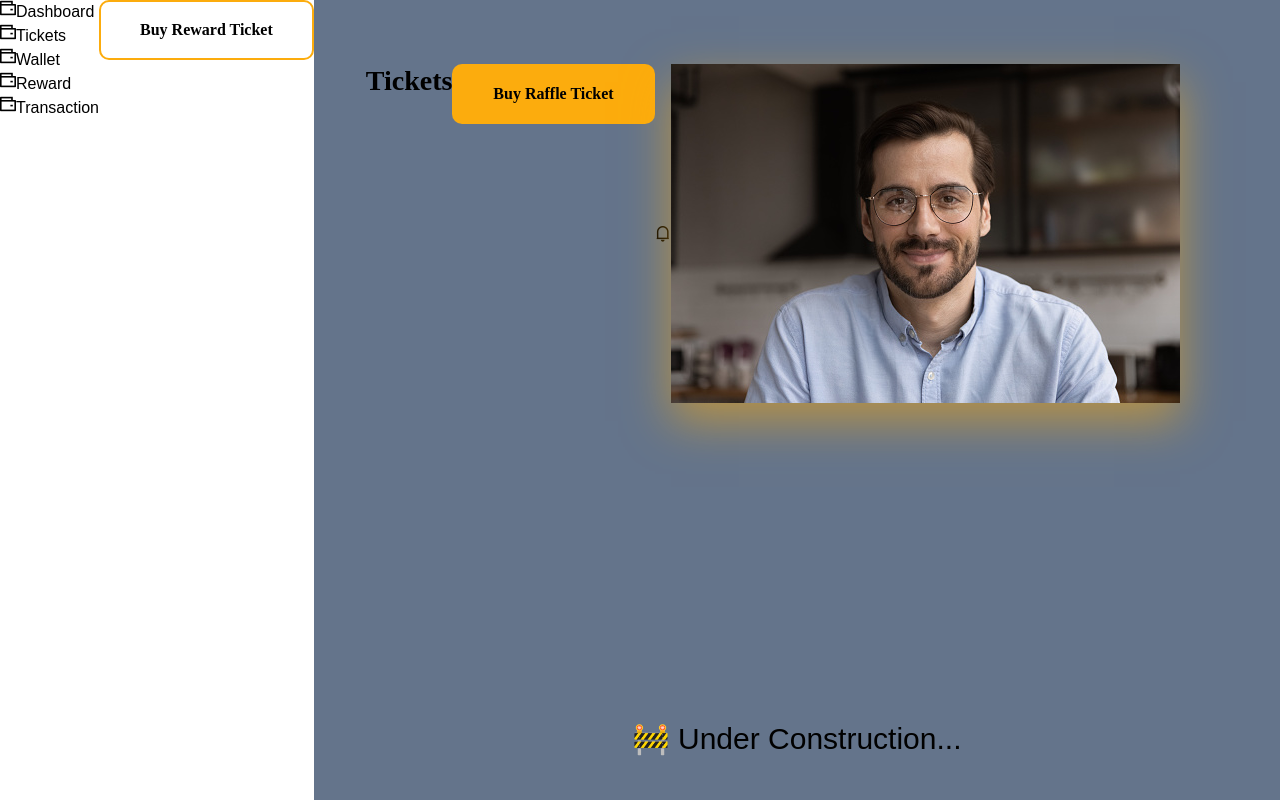
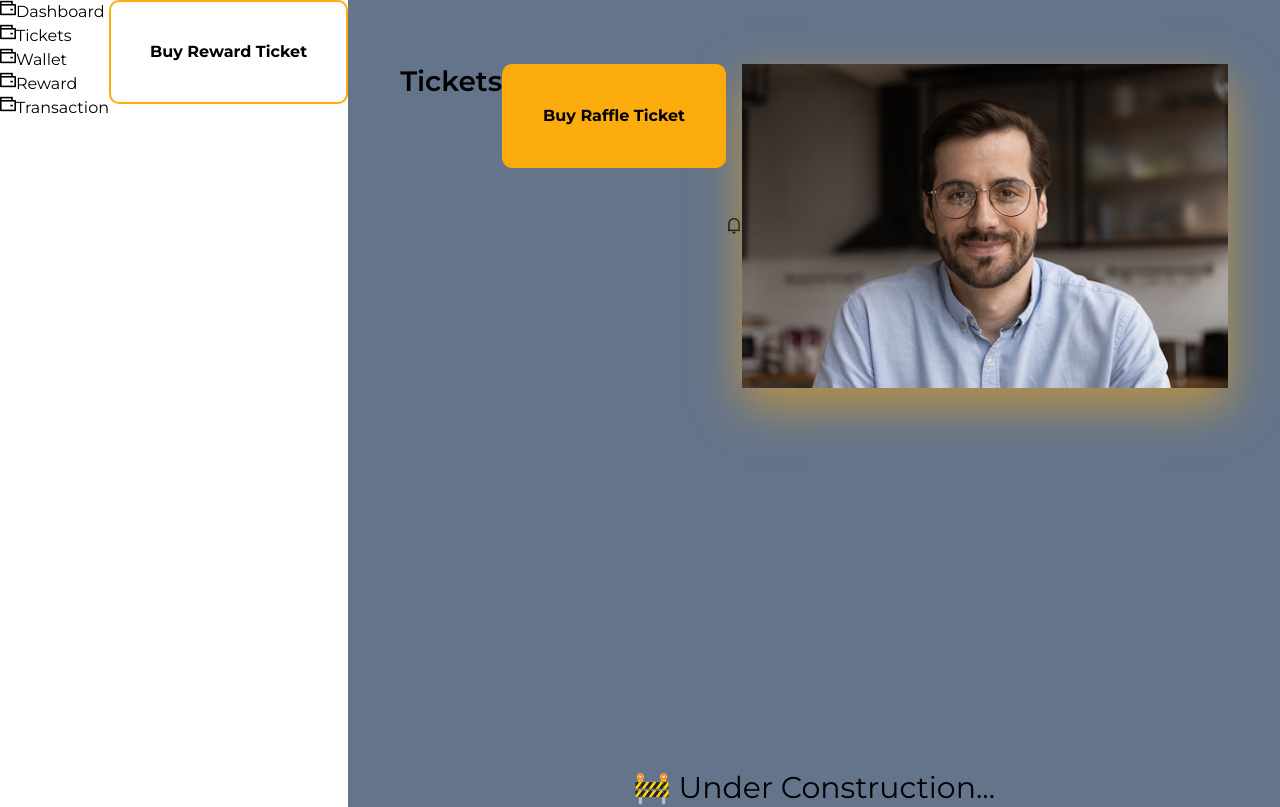
Before and after one commit to joseokwu/kef, a Next.js app: page / in a window 1280 px wide. Shown: the top 807 px of the page. Built offline with nearby package versions, Linux system fonts and the light colour scheme.

Commit message:
first commit

```diff
--- a/styles/globals.css
+++ b/styles/globals.css
@@ -1,7 +1,6 @@
+@import url('https://fonts.googleapis.com/css2?family=Montserrat:ital,wght@0,400;0,500;0,600;0,700;0,800;1,400;1,800&display=swap');
 @tailwind base;
-@tailwind components;
 @tailwind utilities;
-@import url('https://fonts.googleapis.com/css2?family=Montserrat:ital,wght@0,400;0,500;0,600;0,700;0,800;1,400;1,800&display=swap');
 
 
 html,
@@ -17,6 +16,10 @@ a {
   text-decoration: none;
 }
 
-* {
-  box-sizing: border-box;
+*,
+*::before,
+*::after {
+  margin: 0;
+  padding: 0;
+  box-sizing: inherit;
 }
```
